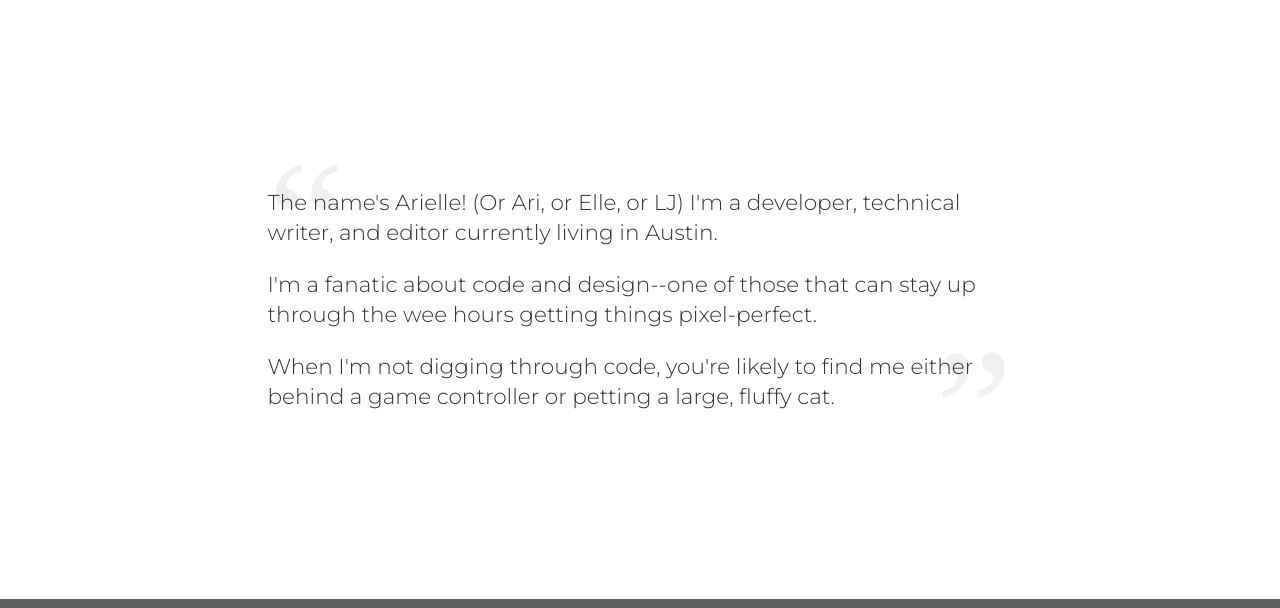
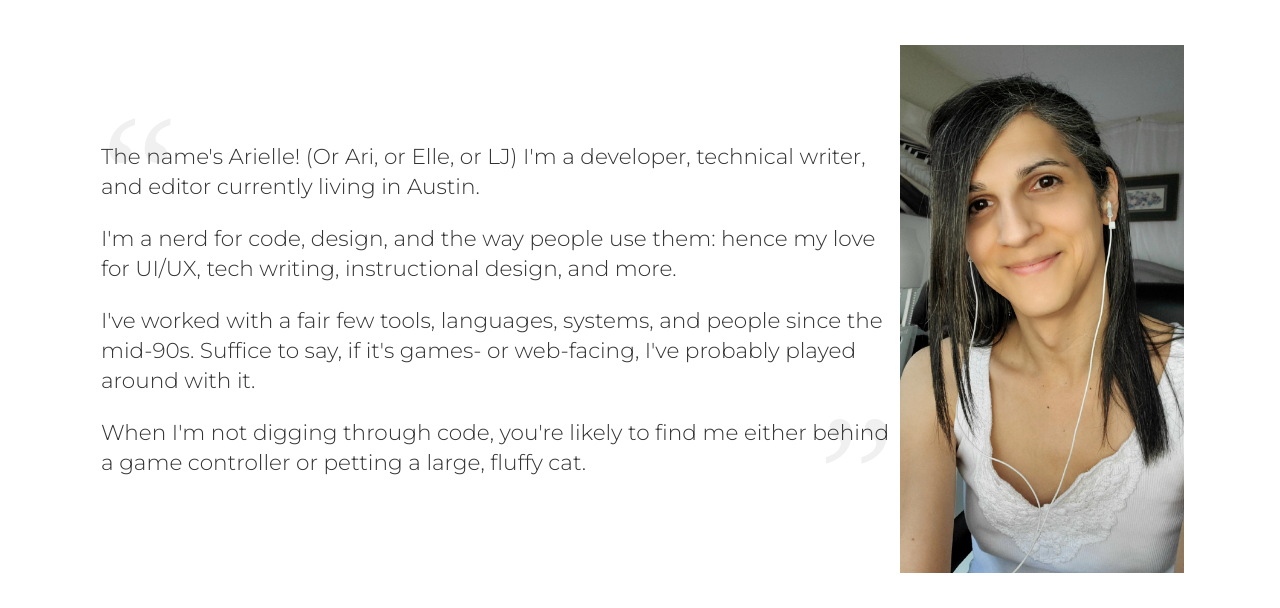
Before and after one commit to carvacodes/carvacodes.github.io, a PHP site: page / in a window 1280 px wide. Shown: the part 4722-5330 px from the top of the page. Run offline with PHP 8.4, Linux system fonts and the light colour scheme; some libraries are stand-ins or nearby versions; grey boxes are pictures that could not be loaded.

Commit message:
index.html updates for about section

```diff
--- a/css/style.css
+++ b/css/style.css
@@ -231,7 +231,7 @@ img {
 }
 
 .about-splash {
-  background: url("https://ajcjazz.com/portfolio_images/art_pic_large.jpg") no-repeat center 20%/cover;
+  background: url("../images/nathan-dumlao-c2Y16tC3yO8-unsplash.jpg") no-repeat center 50%/cover;
 }
 .about-splash .splash-inner {
   background-color: rgba(0, 0, 0, 0.6);
@@ -403,15 +403,15 @@ img {
 
 .about-content {
   width: 100%;
-  max-width: 755px;
+  max-width: 90vw;
   margin: 0 auto;
   min-height: 480px;
-  display: table;
+  display: block;
+  flex-flow: row;
+  justify-content: space-around;
+  align-items: center;
 }
 .about-content .about-text {
-  position: relative;
-  display: table-cell;
-  vertical-align: middle;
   font-size: 90%;
   padding: 5px;
   text-align: left;
@@ -432,6 +432,11 @@ img {
   content: "”";
   bottom: -15px;
   right: 0;
+}
+.about-content .about-pic img {
+  max-height: 66vh;
+  margin-left: 1.5rem;
+  margin-bottom: 1rem;
 }
 
 /********************/
@@ -579,6 +584,17 @@ footer ul li a {
     flex-direction: column;
     justify-content: center;
   }
+  .about-content {
+    width: 100%;
+    max-width: 85vw;
+    margin: 10px auto;
+    display: flex;
+  }
+  .about-content .about-pic img {
+    max-width: 360px;
+    vertical-align: middle;
+    margin: 0 auto;
+  }
 }
 @media (min-width: 1600px) {
   .splash, .page-header-splash, .about-content {
@@ -587,6 +603,9 @@ footer ul li a {
   .splash h1, .page-header-splash h1 {
     font-size: 400%;
   }
+  .about-content {
+    max-width: 75vw;
+  }
 }
 
 /*# sourceMappingURL=style.css.map */
--- a/css/style.scss
+++ b/css/style.scss
@@ -213,7 +213,7 @@ img {
   }
 }
 .about-splash {
-  background: url('https://ajcjazz.com/portfolio_images/art_pic_large.jpg') no-repeat center 20%/cover;
+  background: url('../images/nathan-dumlao-c2Y16tC3yO8-unsplash.jpg') no-repeat center 50%/cover;
   .splash-inner {
     background-color: rgba(0,0,0,0.6);
   }
@@ -374,14 +374,14 @@ img {
 }
 .about-content {
   width: 100%;
-  max-width: 755px;
+  max-width: 90vw;
   margin: 0 auto;
   min-height: 480px;
-  display: table;
+  display: block;
+  flex-flow: row;
+  justify-content: space-around;
+  align-items: center;
   .about-text {
-    position: relative;
-    display: table-cell;
-    vertical-align: middle;
     font-size: 90%;
     padding: 5px;
     text-align: left;
@@ -402,6 +402,11 @@ img {
       bottom: -15px;
       right: 0;
     }
+  }
+  .about-pic img {
+    max-height: 66vh;
+    margin-left: 1.5rem;
+    margin-bottom: 1rem;
   }
 }
 
@@ -558,8 +563,18 @@ footer {
       justify-content: center;
     }
   }
+  .about-content {
+    width: 100%;
+    max-width: 85vw;
+    margin: 10px auto;
+    display: flex;
+    .about-pic img {
+      max-width: 360px;
+      vertical-align: middle;
+      margin: 0 auto;
+    }
+  }
 }
-
 
 @media (min-width: 1600px) {
   .splash, .page-header-splash, .about-content {
@@ -568,4 +583,7 @@ footer {
   .splash h1, .page-header-splash h1 {
     font-size: 400%;
   }
+  .about-content {
+    max-width: 75vw;
+  }
 }
--- a/index.html
+++ b/index.html
@@ -30,7 +30,7 @@
 	    <a id="nav-toggle"><i class="fa fa-bars" aria-hidden="true"></i></a>
 	    <ul class="nav-container">
 	      <li class="logo"><a href="#top"><h5>carvacodes</h5></a></li>
-	      <li><a href="resume">r&eacute;sum&eacute;</a></li>
+	      <li><a href="resume.html">r&eacute;sum&eacute;</a></li>
 	      <li><a href="#contact">contact</a></li>
 	      <li><a href="#about">about</a></li>
 	      <li><a href="#tools">tools</a></li>
@@ -275,9 +275,13 @@
 	    <div class="about-content">
 	      <div class="about-text">
 	        <p>The name's Arielle! (Or Ari, or Elle, or LJ) I'm a developer, technical writer, and editor currently living in Austin.</p>
-	        <p>I'm a fanatic about code and design--one of those that can stay up through the wee hours getting things pixel-perfect.</p>
+	        <p>I'm a nerd for code, design, and the way people use them: hence my love for UI/UX, tech writing, instructional design, and more.</p>
+	        <p>I've worked with a fair few tools, languages, systems, and people since the mid-90s. Suffice to say, if it's games- or web-facing, I've probably played around with it.</p>
 	        <p>When I'm not digging through code, you're likely to find me either behind a game controller or petting a large, fluffy cat.</p>
 	      </div>
+		  <div class="about-pic">
+			<img src="./images/ari_2024.jpg" alt="A picture of Ari Carvajal, developer and tech writer.">
+		  </div>
 	    </div>
 	  </section>
 
@@ -341,12 +345,13 @@
 	    </div><!--
 	    --><div class="footer-section">
 	      <p>Tools, Works, and Contact splash images courtesy of <a href="https://unsplash.com">Unsplash.com</a></p>
-	      <p>Tools splash photo by <a href="https://unsplash.com/@gitfo?utm_medium=referral&amp;utm_campaign=photographer-credit&amp;utm_content=creditBadge" target="_blank" rel="noopener noreferrer" title="Download free do whatever you want high-resolution photos from Gerrie van der Walt">Gerrie van der Walt</a></p>
-	      <p>Works splash photo by <a href="https://unsplash.com/@sebamantel?utm_medium=referral&amp;utm_campaign=photographer-credit&amp;utm_content=creditBadge" target="_blank" rel="noopener noreferrer" title="Download free do whatever you want high-resolution photos from Sebastian Mantel">Sebastian Mantel</a></p>
-	      <p>Contact splash photo by <a href="https://unsplash.com/@chris_legs?utm_medium=referral&amp;utm_campaign=photographer-credit&amp;utm_content=creditBadge" target="_blank" rel="noopener noreferrer" title="Download free do whatever you want high-resolution photos from Chris Leggat">Chris Leggat</a></p>
+	      <p>Tools splash photo by <a href="https://unsplash.com/@gitfo?utm_medium=referral&amp;utm_campaign=photographer-credit&amp;utm_content=creditBadge" target="_blank" rel="noopener noreferrer">Gerrie van der Walt</a></p>
+	      <p>Works splash photo by <a href="https://unsplash.com/@sebamantel?utm_medium=referral&amp;utm_campaign=photographer-credit&amp;utm_content=creditBadge" target="_blank" rel="noopener noreferrer">Sebastian Mantel</a></p>
+	      <p>About splash photo by <a href="https://unsplash.com/@nate_dumlao?utm_content=creditCopyText&utm_medium=referral&utm_source=unsplash" target="_blank" rel="noopener noreferrer">Nathan Dumlao</a></p>
+	      <p>Contact splash photo by <a href="https://unsplash.com/@chris_legs?utm_medium=referral&amp;utm_campaign=photographer-credit&amp;utm_content=creditBadge" target="_blank" rel="noopener noreferrer">Chris Leggat</a></p>
 	    </div><!--
 	    --><div class="footer-section">
-	      <p>Content and design Copyright &copy 2021 <a href="mailto:arielle.carvajal@gmail.com">Arielle Carvajal</a></p>
+	      <p>Content and design Copyright &copy 2024 <a href="mailto:arielle.carvajal@gmail.com">Arielle Carvajal</a></p>
 	    </div>
 	  </footer>
 	</div>
```
Also changed, not shown: images/ari_2024.jpg (added), images/nathan-dumlao-c2Y16tC3yO8-unsplash.jpg (added), 1 other file.
